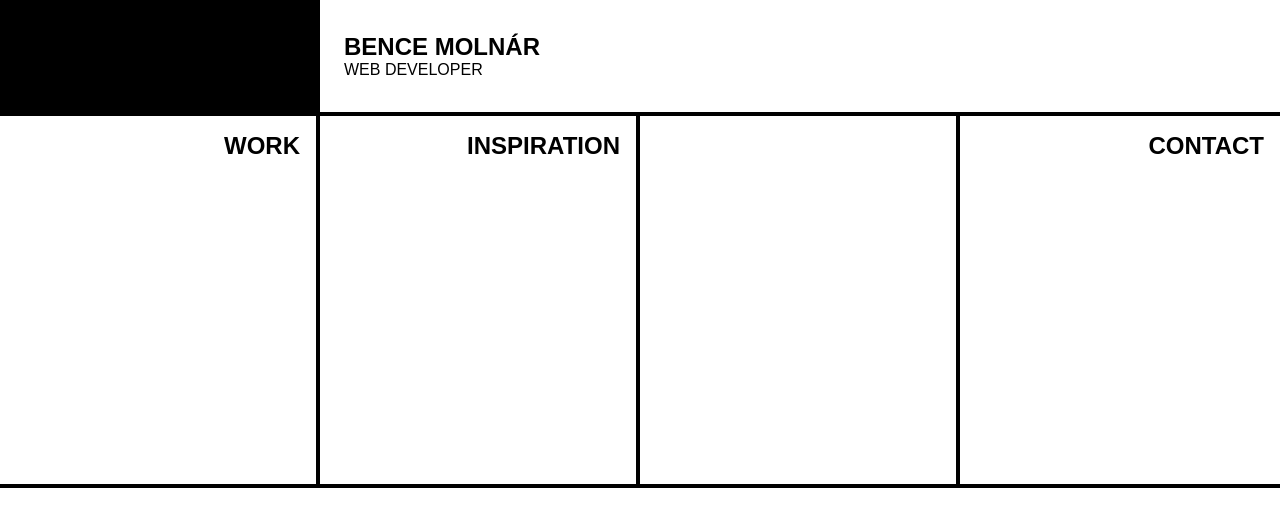
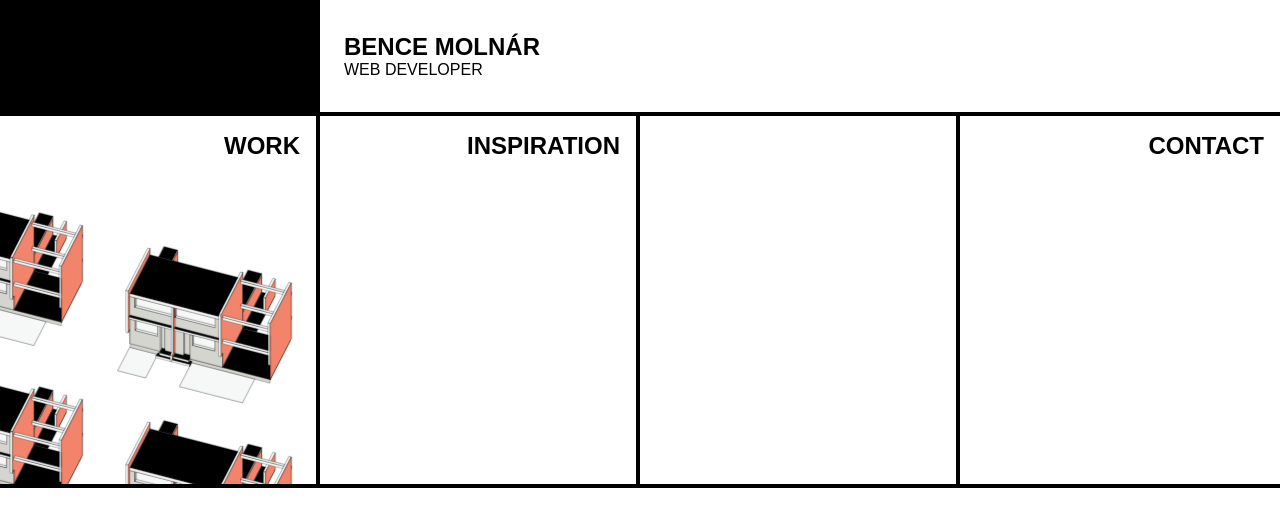
Before and after one commit to bencemol/bmolnar.dev, a SvelteKit app: page / in a window 1280 px wide. Shown: the top 526 px of the page. Built offline with nearby package versions, Linux system fonts and the light colour scheme.

Commit message:
add work nav item animation

```diff
--- /dev/null
+++ b/src/lib/BauhausBucher12.svelte
@@ -0,0 +1,60 @@
+<div class="container">
+  <div class="track">
+    <div class="slip-track">
+      <img src="./slice1.svg" alt="Bauhaus Buildings Dessau" />
+      <img src="./slice1.svg" alt="Bauhaus Buildings Dessau" />
+      <img src="./slice1.svg" alt="Bauhaus Buildings Dessau" />
+      <img src="./slice1.svg" alt="Bauhaus Buildings Dessau" />
+    </div>
+  </div>
+  <div class="track">
+    <div class="slip-track">
+      <img src="./slice1.svg" alt="Bauhaus Buildings Dessau" />
+      <img src="./slice1.svg" alt="Bauhaus Buildings Dessau" />
+      <img src="./slice1.svg" alt="Bauhaus Buildings Dessau" />
+      <img src="./slice1.svg" alt="Bauhaus Buildings Dessau" />
+    </div>
+  </div>
+</div>
+
+<style>
+  .container {
+    margin-top: auto;
+    transform: translateY(25%);
+  }
+
+  .track {
+    animation: slide 10000ms linear reverse infinite;
+  }
+
+  .slip-track {
+    display: flex;
+    animation: slide 5000ms linear reverse infinite;
+    animation-play-state: var(--slip-play-state, paused);
+  }
+
+  img {
+    width: 66%;
+  }
+
+  img:nth-child(1) {
+    transform: translateY(-33%);
+  }
+
+  img:nth-child(3) {
+    transform: translateY(33%);
+  }
+
+  img:nth-child(4) {
+    transform: translateY(66%);
+  }
+
+  @keyframes slide {
+    0% {
+      transform: translate(0);
+    }
+    100% {
+      transform: translate(-66%, -33%);
+    }
+  }
+</style>
--- a/src/routes/+page.svelte
+++ b/src/routes/+page.svelte
@@ -1,9 +1,14 @@
+<script lang="ts">
+  import BauhausBucher12 from '$lib/BauhausBucher12.svelte';
+</script>
+
 <main>
   <nav>
     <ul>
-      <li>
+      <li class="work">
         <a href="/work">
           <h2 class="nav-item">Work</h2>
+          <BauhausBucher12 />
         </a>
       </li>
       <li>
@@ -42,7 +47,19 @@
     grid-column: 4;
   }
 
+  a {
+    width: 100%;
+    height: 100%;
+    display: flex;
+    flex-direction: column;
+    overflow: hidden;
+  }
+
   h2 {
-    margin: 1rem;
+    padding: 1rem;
+  }
+
+  .work:hover {
+    --slip-play-state: running;
   }
 </style>
```
Also changed, not shown: static/slice1.svg (added).
